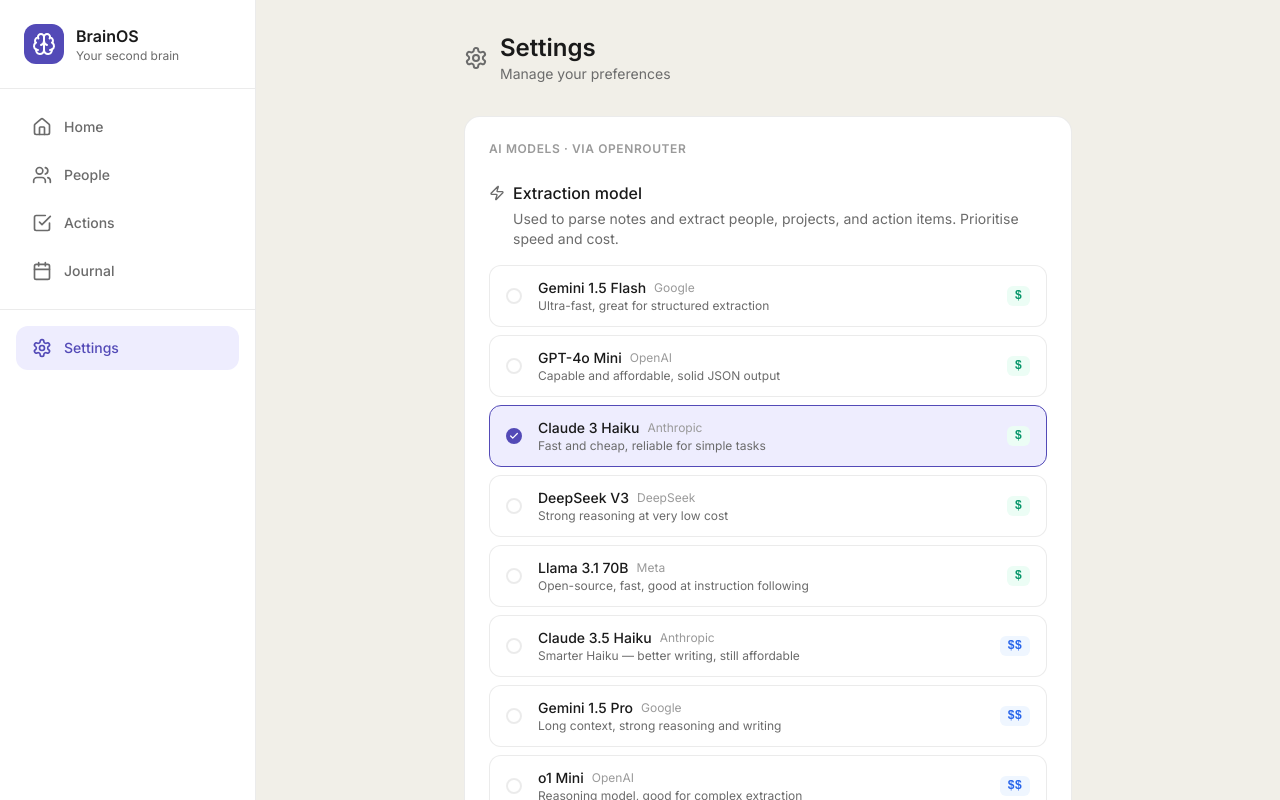
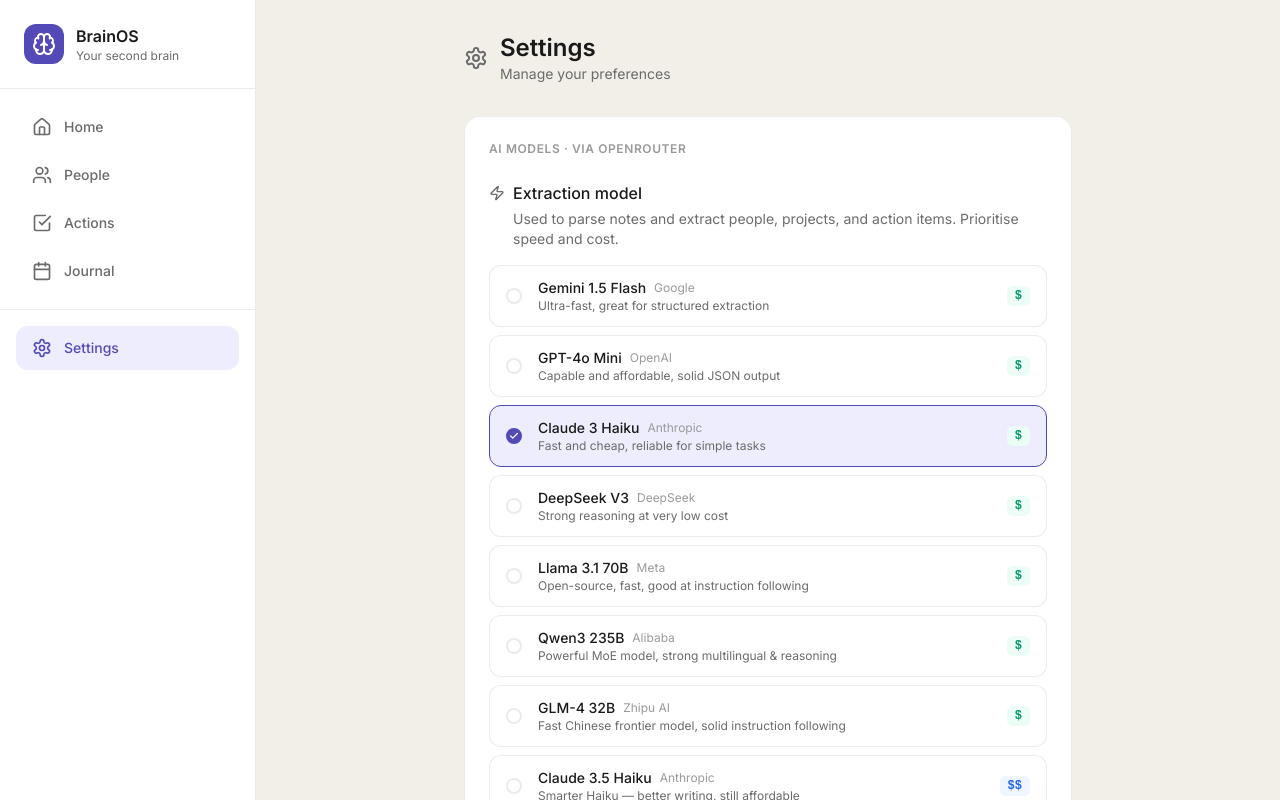
Before and after one commit to cillegio8/brianOS, a Next.js app: page /settings in a window 1280 px wide. Shown: the top 800 px of the page. Built offline with nearby package versions, Linux system fonts and the light colour scheme.

Commit message:
added new models

```diff
--- a/src/app/settings/page.tsx
+++ b/src/app/settings/page.tsx
@@ -19,6 +19,8 @@
   { id: 'anthropic/claude-3-haiku',             name: 'Claude 3 Haiku',      provider: 'Anthropic', cost: '$',    description: 'Fast and cheap, reliable for simple tasks' },
   { id: 'deepseek/deepseek-chat',               name: 'DeepSeek V3',         provider: 'DeepSeek',  cost: '$',    description: 'Strong reasoning at very low cost' },
   { id: 'meta-llama/llama-3.1-70b-instruct',   name: 'Llama 3.1 70B',       provider: 'Meta',      cost: '$',    description: 'Open-source, fast, good at instruction following' },
+  { id: 'qwen/qwen3-235b-a22b',                name: 'Qwen3 235B',          provider: 'Alibaba',   cost: '$',    description: 'Powerful MoE model, strong multilingual & reasoning' },
+  { id: 'z-ai/glm-4-32b',                      name: 'GLM-4 32B',           provider: 'Zhipu AI',  cost: '$',    description: 'Fast Chinese frontier model, solid instruction following' },
   { id: 'anthropic/claude-3.5-haiku',           name: 'Claude 3.5 Haiku',    provider: 'Anthropic', cost: '$$',   description: 'Smarter Haiku — better writing, still affordable' },
   { id: 'google/gemini-pro-1.5',                name: 'Gemini 1.5 Pro',      provider: 'Google',    cost: '$$',   description: 'Long context, strong reasoning and writing' },
   { id: 'openai/o1-mini',                       name: 'o1 Mini',             provider: 'OpenAI',    cost: '$$',   description: 'Reasoning model, good for complex extraction' },
```
